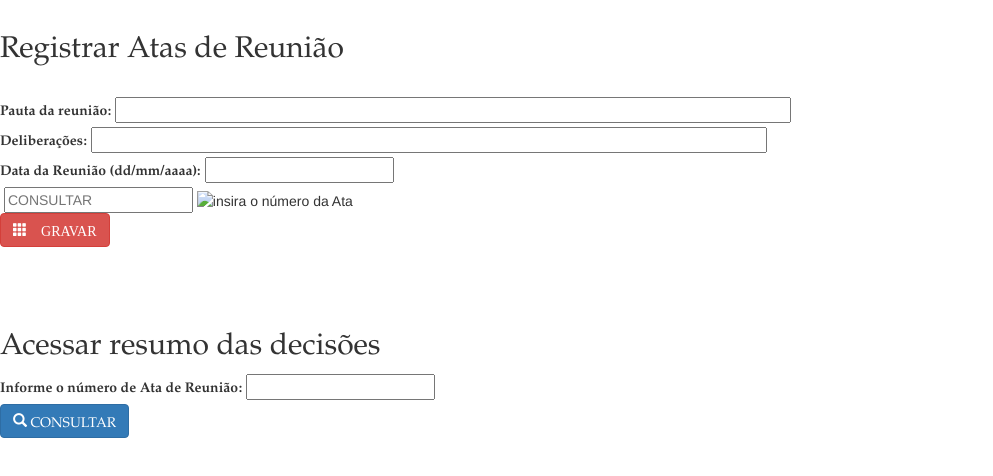
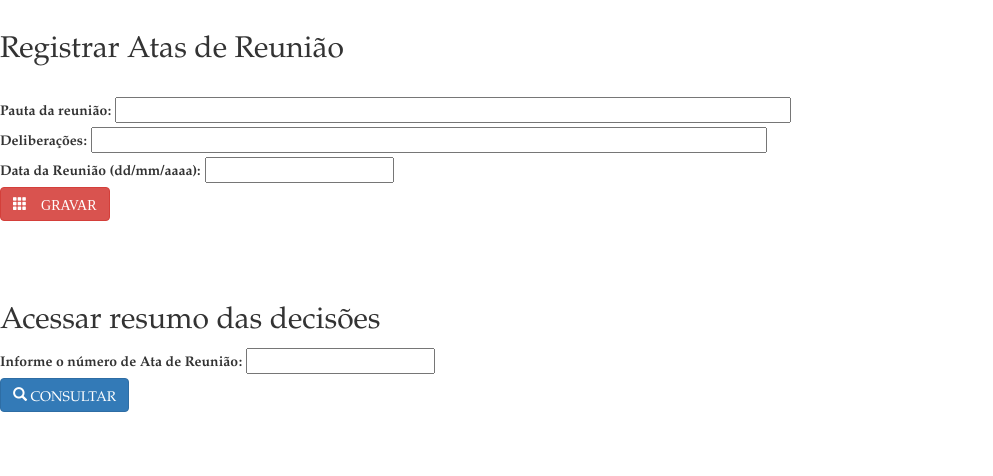
Before and after one commit to lmatrone/TesteAtas2, a plain HTML site: page index.html in a window 1280 px wide. Shown: the part 142-618 px from the top of the page, without its empty margins (0-993 px from the left). Drawn offline with nearby package versions, Linux system fonts and the light colour scheme; a script that the page names is missing.

Commit message:
Update index.html

```diff
--- a/index.html
+++ b/index.html
@@ -33,11 +33,7 @@
                         <input type="text" name="data" id="data" />
                     </div>
 
-                    <div id="divBusca">
-                        <img src="search3.png" alt=""/>
-                        <input type="text" id="txtBusca" placeholder="CONSULTAR"/>
-                         <img src="search4.png" alt="insira o número da Ata" id="btnBusca"/>
-                        </div>
+                    <div>
                         <button onclick="ArquivarAta()" class="btn btn-danger"><font face="Arial"><span class="glyphicon glyphicon-th"> GRAVAR</span></font></button>
                     </div>
                 </form>
```
